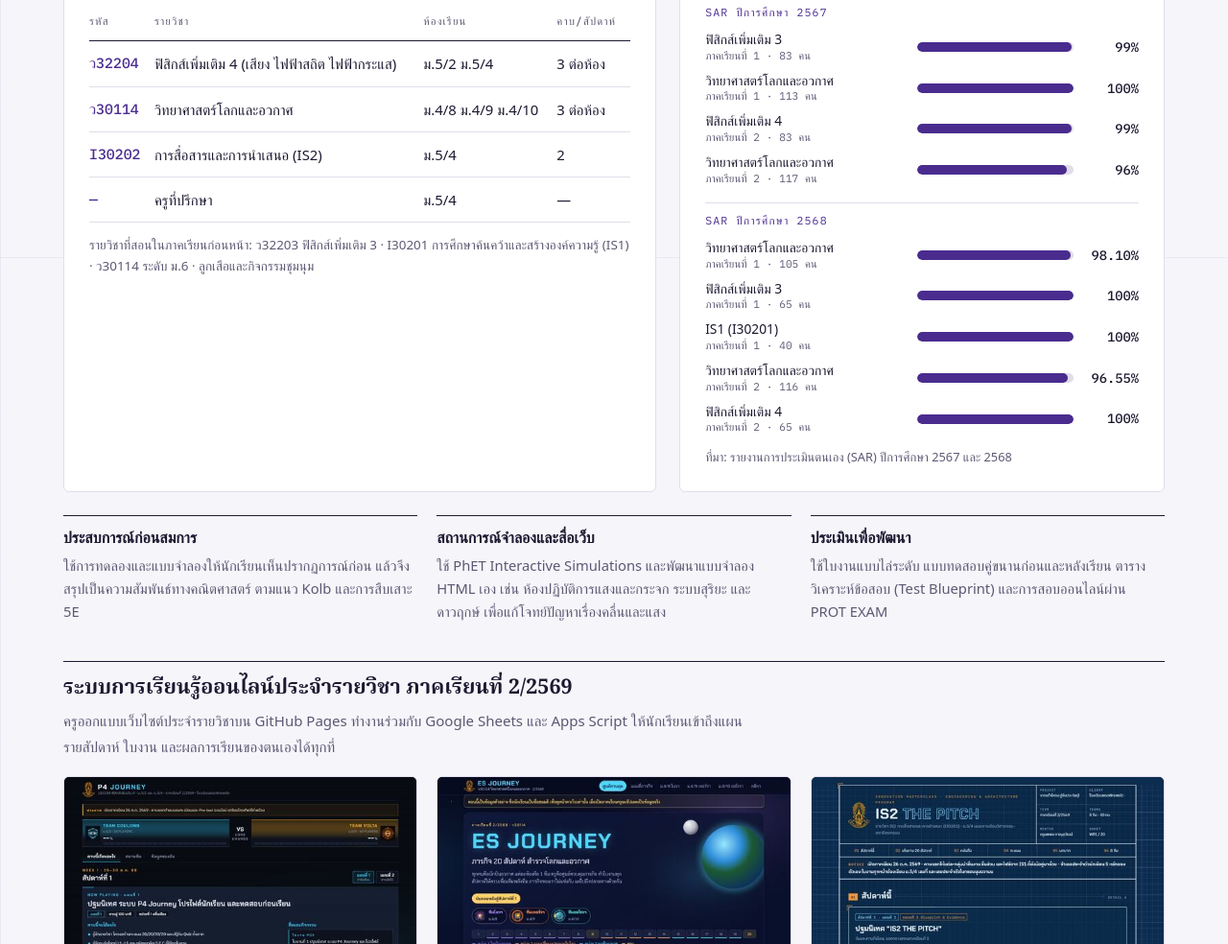
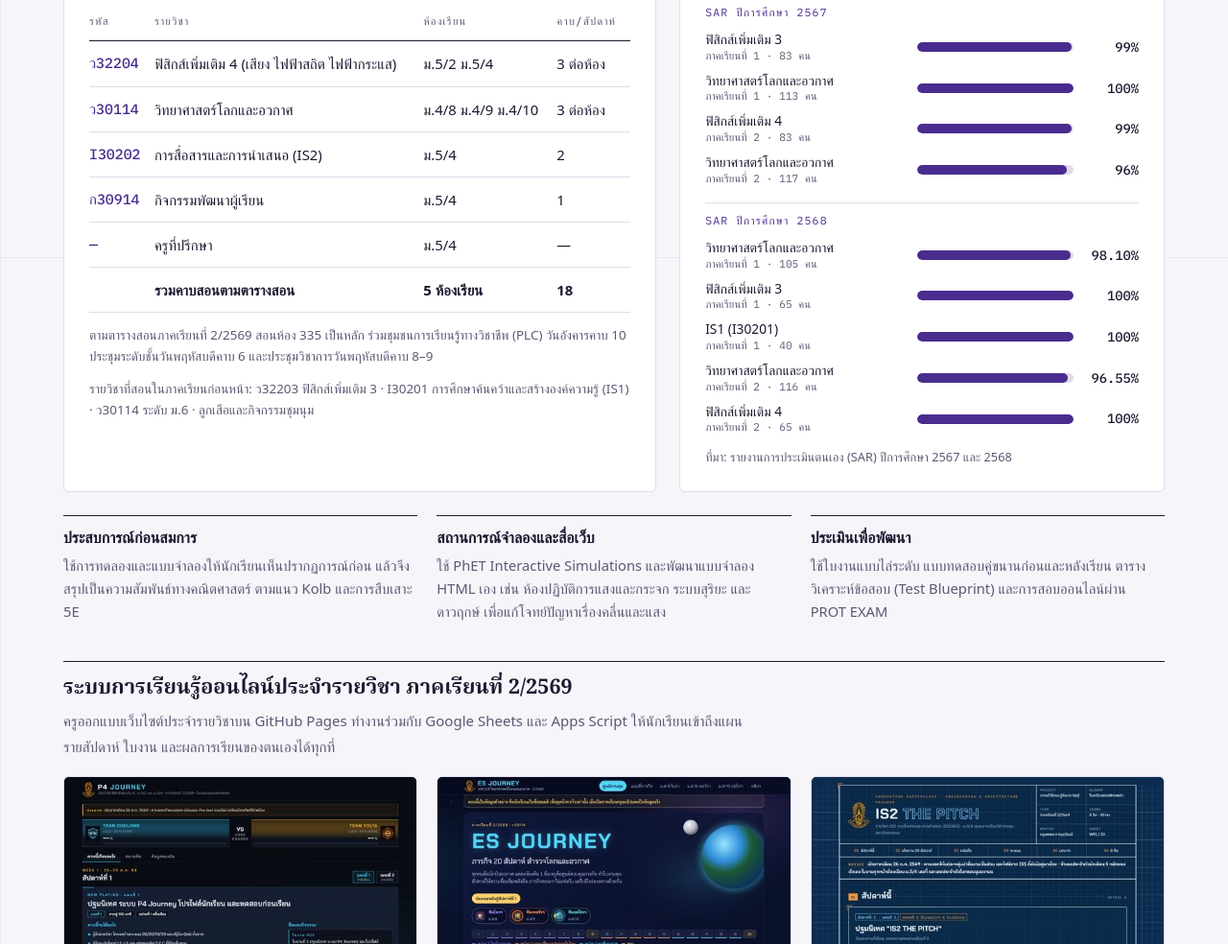
Before and after one commit to watpolprot-cloud/noppol-portfolio, a plain HTML site: page index.html in a window 1280 px wide. Shown: the part 9332-10316 px from the top of the page at 96% size. Drawn offline with Linux system fonts and the light colour scheme; a web font is replaced by a local one.

Commit message:
ปรับตารางภาระงานสอน 2/2569 ตามตารางสอนจริง (รวม 18 คาบ)

```diff
--- a/index.html
+++ b/index.html
@@ -220,6 +220,7 @@ section.block{padding-block:56px}
 .teach-grid .panel{padding:24px 26px;min-width:0}
 .teach-grid h3{font-size:var(--step-1);margin-bottom:12px}
 .tbl-wrap{overflow-x:auto}
+.tl-total td{font-weight:600;border-top:1px solid var(--line, rgba(127,127,127,.35))}
 table{border-collapse:collapse;width:100%;font-size:.93rem}
 th,td{text-align:left;padding:10px 10px 10px 0;border-bottom:1px solid var(--line);vertical-align:top}
 th{font-family:var(--font-mono);font-size:.7rem;letter-spacing:.1em;text-transform:uppercase;color:var(--muted);font-weight:500;border-bottom:1.5px solid var(--ink)}
@@ -836,10 +837,13 @@ footer .copy{grid-column:1/-1;border-top:1px solid color-mix(in srgb,var(--foot-
                 <tr><td class="code">ว32204</td><td>ฟิสิกส์เพิ่มเติม 4 (เสียง ไฟฟ้าสถิต ไฟฟ้ากระแส)</td><td>ม.5/2 ม.5/4</td><td>3 ต่อห้อง</td></tr>
                 <tr><td class="code">ว30114</td><td>วิทยาศาสตร์โลกและอวกาศ</td><td>ม.4/8 ม.4/9 ม.4/10</td><td>3 ต่อห้อง</td></tr>
                 <tr><td class="code">I30202</td><td>การสื่อสารและการนำเสนอ (IS2)</td><td>ม.5/4</td><td>2</td></tr>
+                <tr><td class="code">ก30914</td><td>กิจกรรมพัฒนาผู้เรียน</td><td>ม.5/4</td><td>1</td></tr>
                 <tr><td class="code">—</td><td>ครูที่ปรึกษา</td><td>ม.5/4</td><td>—</td></tr>
+                <tr class="tl-total"><td class="code"></td><td>รวมคาบสอนตามตารางสอน</td><td>5 ห้องเรียน</td><td>18</td></tr>
               </tbody>
             </table>
           </div>
+          <p class="muted" style="font-size:.84rem;margin-top:12px;line-height:1.65">ตามตารางสอนภาคเรียนที่ 2/2569 สอนห้อง 335 เป็นหลัก ร่วมชุมชนการเรียนรู้ทางวิชาชีพ (PLC) วันอังคารคาบ 10 ประชุมระดับชั้นวันพฤหัสบดีคาบ 6 และประชุมวิชาการวันพฤหัสบดีคาบ 8–9</p>
           <p class="muted" style="font-size:.84rem;margin-top:12px;line-height:1.65">รายวิชาที่สอนในภาคเรียนก่อนหน้า: ว32203 ฟิสิกส์เพิ่มเติม 3 · I30201 การศึกษาค้นคว้าและสร้างองค์ความรู้ (IS1) · ว30114 ระดับ ม.6 · ลูกเสือและกิจกรรมชุมนุม</p>
         </div>
         <div class="panel">
```
